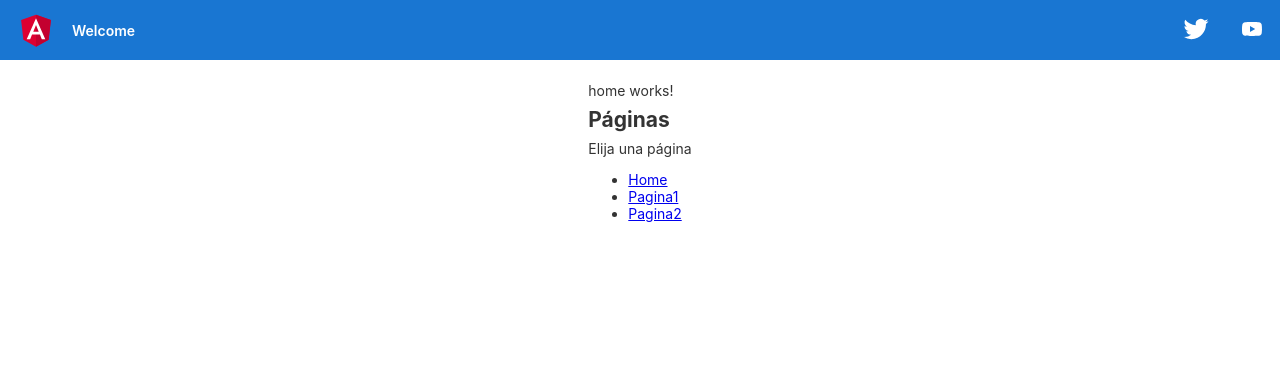
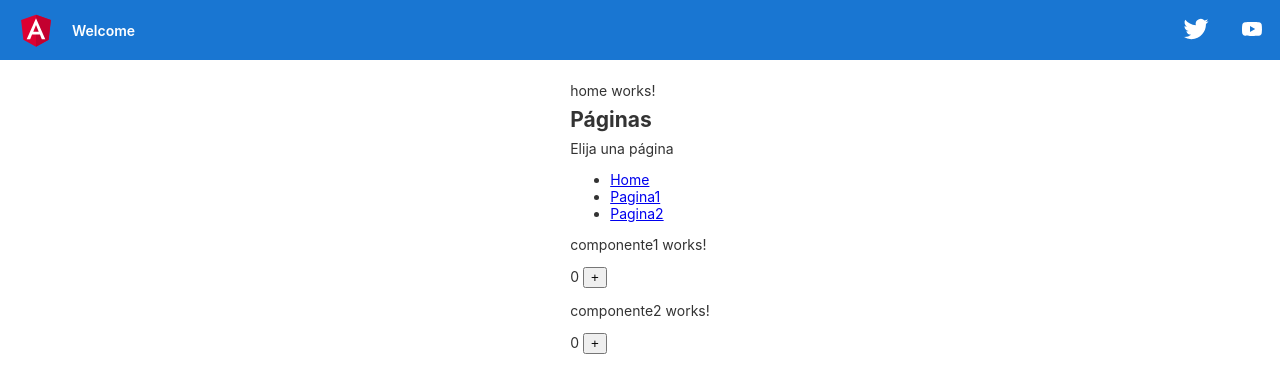
Before and after one commit to crispro1987/CursoAngular, an Angular app in the folder modulo2/: page /home in a window 1280 px wide. Shown: the top 392 px of the page. Built offline with nearby package versions, Linux system fonts and the light colour scheme.

Commit message:
utilizacion de componente

```diff
--- a/modulo2/src/app/app-routing.module.ts
+++ b/modulo2/src/app/app-routing.module.ts
@@ -1,5 +1,7 @@
 import { NgModule } from '@angular/core';
 import { RouterModule, Routes } from '@angular/router';
+import { Componente1Component } from './componente1/componente1.component';
+import { Componente2Component } from './componente2/componente2.component';
 import { HomeComponent } from './home/home.component';
 import { Pagina1Component } from './pagina1/pagina1.component';
 import { Pagina2Component } from './pagina2/pagina2.component';
@@ -8,7 +10,9 @@ const routes: Routes = [
   { path: "", redirectTo: "/home", pathMatch: "full" },
   { path: "home", component: HomeComponent },
   { path: "pagina1", component: Pagina1Component },
-  { path: "pagina2", component: Pagina2Component }
+  { path: "pagina2", component: Pagina2Component },
+  { path: "cont1", component: Componente1Component },
+  { path: "cont2", component: Componente2Component }
 ];
 
 @NgModule({
--- a/modulo2/src/app/componente1/componente1.component.html
+++ b/modulo2/src/app/componente1/componente1.component.html
@@ -1 +1,3 @@
 <p>componente1 works!</p>
+{{ contadorService.contador }}
+<input type="button" value="+" (click)="incrementar()">
--- a/modulo2/src/app/componente1/componente1.component.ts
+++ b/modulo2/src/app/componente1/componente1.component.ts
@@ -1,4 +1,5 @@
 import { Component, OnInit } from '@angular/core';
+import { ContadorService } from '../shared/contador.service';
 
 @Component({
   selector: 'app-componente1',
@@ -7,9 +8,14 @@ import { Component, OnInit } from '@angular/core';
 })
 export class Componente1Component implements OnInit {
 
-  constructor() { }
+  constructor( public contadorService: ContadorService ) { }
 
   ngOnInit(): void {
+
+  }
+
+  incrementar(){
+    this.contadorService.incrementar();
   }
 
 }
--- a/modulo2/src/app/componente2/componente2.component.html
+++ b/modulo2/src/app/componente2/componente2.component.html
@@ -1 +1,3 @@
 <p>componente2 works!</p>
+{{ contadorService.contador }}
+<input type="button" value="+" (click)="incrementar()">
--- a/modulo2/src/app/componente2/componente2.component.ts
+++ b/modulo2/src/app/componente2/componente2.component.ts
@@ -1,4 +1,5 @@
 import { Component, OnInit } from '@angular/core';
+import { ContadorService } from '../shared/contador.service';
 
 @Component({
   selector: 'app-componente2',
@@ -7,9 +8,12 @@ import { Component, OnInit } from '@angular/core';
 })
 export class Componente2Component implements OnInit {
 
-  constructor() { }
+  constructor( public contadorService: ContadorService ) { }
 
   ngOnInit(): void {
   }
 
+  incrementar(){
+    this.contadorService.incrementar();
+  }
 }
--- a/modulo2/src/app/home/home.component.html
+++ b/modulo2/src/app/home/home.component.html
@@ -9,3 +9,8 @@
         <li><a routerLink="/pagina2">Pagina2</a></li>
     </ul>
 </nav>
+
+<div>
+    <app-componente1></app-componente1>
+    <app-componente2></app-componente2>
+</div>
```
